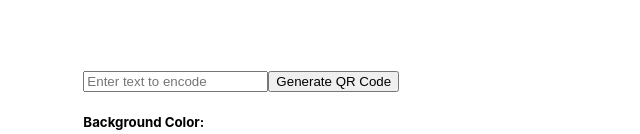
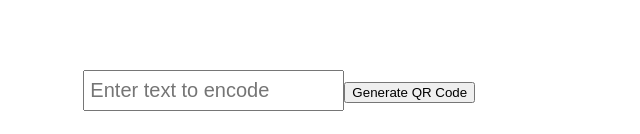
Before and after one commit to patel-vansh1607/qr-code-generator, a React (Create React App) app: page / in a window 1280 px wide. Shown: the part 135-269 px from the top of the page, without its empty margins (319-959 px from the left). Built offline with nearby package versions, Linux system fonts and the light colour scheme; a web font is replaced by a local one.

Commit message:
Add styling for input fields in the generator section of App.css

```diff
--- a/src/App.css
+++ b/src/App.css
@@ -12,3 +12,9 @@ h1{
   font-family: 'Lilly', sans-serif;
   font-size: 50px;
 }
+.gen input{
+  height: 35px;
+  width: 250px;
+  font-size: 20px;
+  padding-left: 5px;
+}
```
